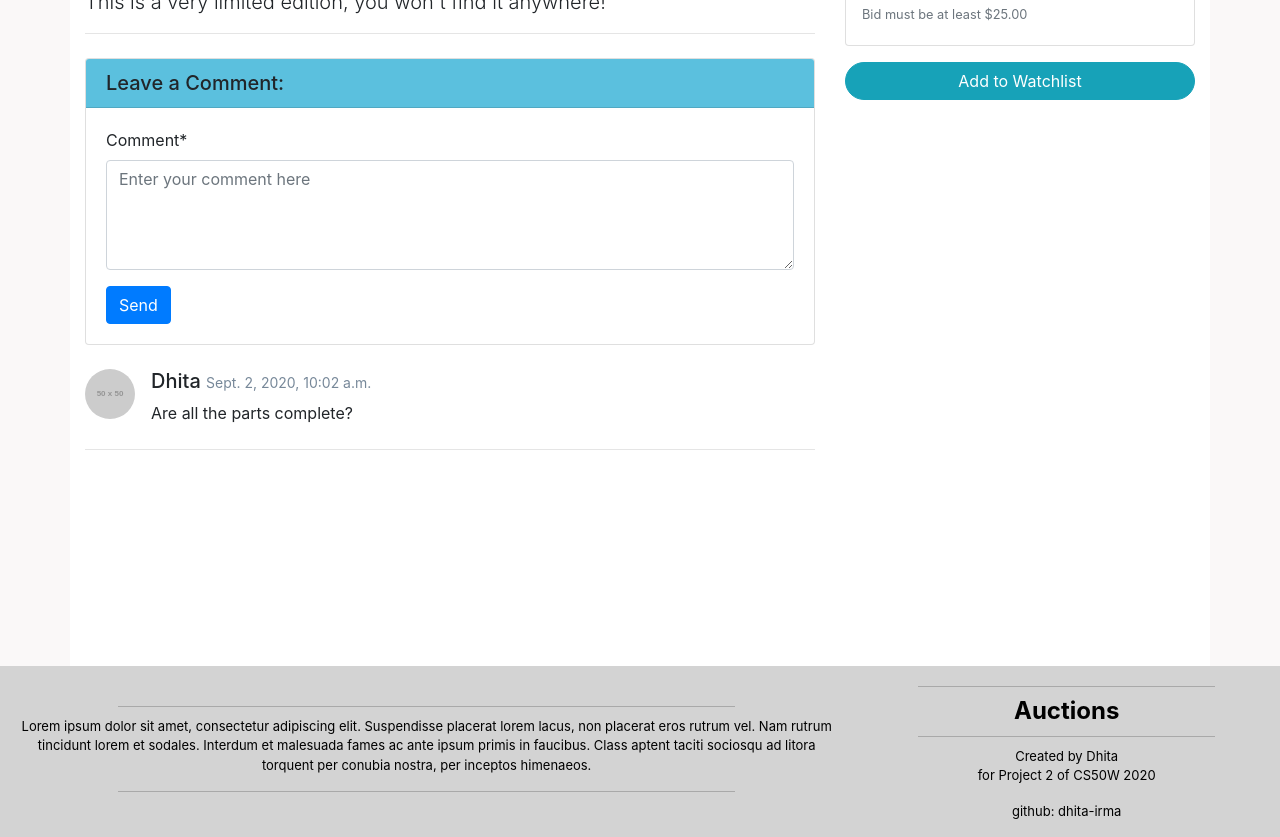
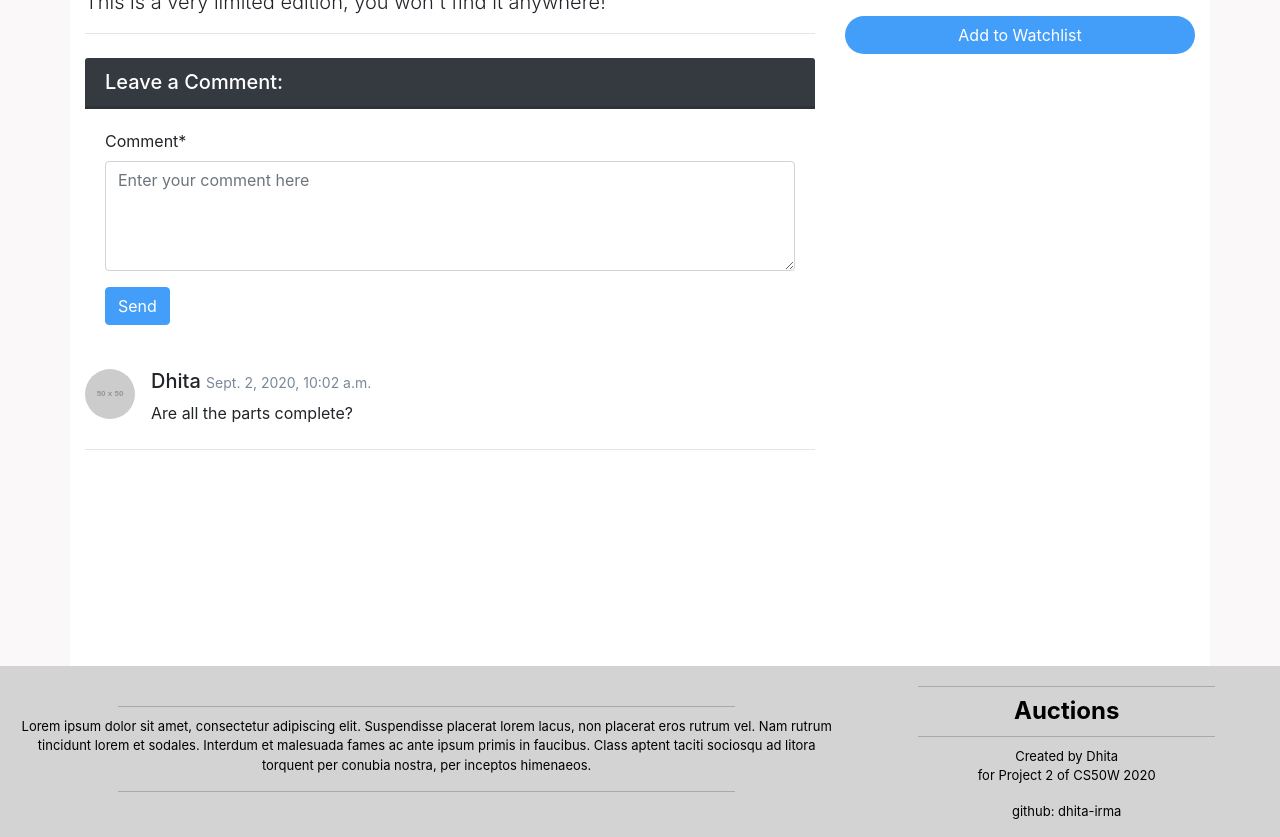
Before and after one commit to dhita-irma/cs50w-commerce, a Django app: page /listing/2/ in a window 1280 px wide. Shown: the part 587-1424 px from the top of the page. Run offline with Django 3.2, Linux system fonts and the light colour scheme; data comes from the database, SQL or seed files in the repository; both versions use the stored data as it was after the commit; grey boxes labelled with a size stand in for pictures from a placeholder-image service; some libraries are stand-ins or nearby versions.

Commit message:
Style buttons

```diff
--- a/auctions/forms.py
+++ b/auctions/forms.py
@@ -43,7 +43,7 @@ class CommentForm(forms.ModelForm):
             Div(
                 Field('body', placeholder='Enter your comment here', row="3"),
                 Submit('submit', 'Send', css_class='btn btn-primary float-left'),
-                css_class='form-group'
+                css_class='form-group comment-form'
             )
         )
         self.fields['body'].widget.attrs['rows'] = 4
@@ -64,9 +64,9 @@ class BidForm(forms.ModelForm):
         self.helper = FormHelper()
         self.helper.layout = Layout(
             Div(
-                Field('price', css_class='form-group mx-sm-3 mb-2'),
-                Submit('submit', 'Place Bid', css_class='btn btn-primary float-left mb-2'),
-                css_class='form-inline'
+            Field('price', css_class='mx-sm-3 mb-2'),
+            Submit('submit', 'Place Bid', css_class='mb-2'),
+            css_class="form-group bidform"
             )
         )
         self.helper.form_show_labels = False
--- a/auctions/static/auctions/styles.css
+++ b/auctions/static/auctions/styles.css
@@ -8,12 +8,16 @@
 /* Import font from Google Font  */
 
 :root {
-    --primary-color: #5bc0de;
+    /* --primary-color: #5bc0de; */
+    --primary-color: #343a40;
+    --secondary-color: #439efa;
+    --hover-color: #90c1f1;
 }
 
 /* Navigation Bar */
 .bg-custom {
     background-color: var(--primary-color);
+    border-bottom-width: 3px;
 }
 
 .navbar-nav {
@@ -45,8 +49,61 @@
     padding-bottom: 10px;
 }
 
-.btn-info {
-    border-radius: 25px;
+/* Buttons */
+.btn-outline-custom {
+    border-color: var(--secondary-color);
+    color: var(--secondary-color)
+  }
+
+.btn-outline-custom:hover {
+    background: var(--secondary-color);
+    color: white;
+  }
+
+.btn-custom {
+    background: var(--secondary-color);
+    color: white;
+    border-radius: 5px;
+}
+
+.btn-custom:hover {
+    background: var(--hover-color);
+    color: white;
+}
+
+.bidform .btn-primary {
+    border-color: var(--secondary-color);
+    color: var(--secondary-color);
+    background: white;
+}
+
+.bidform .btn-primary:hover {
+    background: var(--secondary-color);
+    color: white;
+}
+
+.bidform .btn-primary:active {
+    background: var(--secondary-color)!important;
+    color: white!important;
+}
+
+
+.comment-form .btn-primary {
+    background: var(--secondary-color);
+    border-color: var(--secondary-color);
+    color: white;
+}
+
+.comment-form .btn-primary:hover {
+    background: var(--hover-color);
+}
+
+.comment-form .btn-primary:active {
+    background: var(--secondary-color)!important;
+    color: white!important;
+}
+.btn-rounded {
+    border-radius: 20px;
 }
 
 /* Popular Categories */
@@ -105,6 +162,10 @@ body {
     object-fit: cover;
 }
 
+.card {
+    border: 0px;
+}
+
 .price {
     font-size: 20px;
     color: var(--primary-color);
@@ -133,12 +194,9 @@ body {
     margin-top: 80px;
 }
 
-.sidebar-box {
-    margin-left: 20px;
-    margin-top: 20px;
-    padding: 5px;
-    padding-top: 5px;
-    height: 5000px;
+.card-header {
+    color: white;
+    font-weight: 200px;
 }
 
 .section a {
@@ -151,10 +209,6 @@ body {
     margin-top: 30px;
     margin-left: 5px;
     margin-right: 20px;
-}
-
-.btn-secondary {
-    border-radius: 25px;
 }
 
 .price {
--- a/auctions/templates/auctions/index.html
+++ b/auctions/templates/auctions/index.html
@@ -64,7 +64,7 @@
 
     <div class="text-center">
         <a href="{% url 'active' %}">
-            <button class="btn btn-info show-btn" type="button">Show All</button>
+            <button class="btn btn-custom show-btn" type="button">Show All</button>
         </a>
     </div>
 
--- a/auctions/templates/auctions/listing_detail.html
+++ b/auctions/templates/auctions/listing_detail.html
@@ -78,9 +78,7 @@
 
                     <!-- Price & Bids -->
                     <div class="card">
-                        <div class="card-header bg-custom text-center">
-                            <b>Bid</b>
-                        </div>
+                        <h5 class="card-header bg-custom text-center">Bid</h5>
                         <ul class="list-group list-group-flush">
                             <li class="list-group-item">
                                 <h4>
@@ -94,16 +92,19 @@
                     <!-- Bid Form -->
                     {% if user != listing.seller %}
                         <div class="card mt-4">
-                            <div class="card-header bg-custom text-center">
-                                <b>Place Bid</b>
-                            </div>
+                            <h5 class="card-header bg-custom text-center">Place Bid</h5>
                             <div class="card-body px-0">
                                 {% if alert %}
                                     <div class="alert alert-primary" role="alert">
                                         {{ alert }}
                                     </div>
                                 {% endif %}
-                                <form action="{% url 'listing-bid' listing.id %}" method="POST">
+                                <!-- <form action="{% url 'listing-bid' listing.id %}" method="POST" class="form-inline">
+                                    {% csrf_token %}
+                                    <input type="number" class="form-control mb-2 mr-sm-2 ml-3" id="price">
+                                    <button class="btn btn-outline-danger mb-2">Place Bid</button>
+                                </form> -->
+                                <form action="{% url 'listing-bid' listing.id %}" method="POST" class="form-inline">
                                     {% csrf_token %}
                                     {% crispy bid-form %}
                                 </form>
@@ -126,11 +127,11 @@
                         {% if user != listing.seller %}
                             {% if not is_watchlist %}
                                 <a href="{% url 'watchlist-add' listing.id %}">
-                                    <button type="submit" class="btn btn-info btn-block">Add to Watchlist</button>
+                                    <button type="submit" class="btn btn-custom btn-block btn-rounded">Add to Watchlist</button>
                                 </a>
                             {% else %}
                                 <a href="{% url 'watchlist-remove' listing.id %}">
-                                    <button type="submit" class="btn btn-secondary btn-block">Remove from Watchlist</button>
+                                    <button type="submit" class="btn btn-secondary btn-block btn-rounded">Remove from Watchlist</button>
                                 </a>
                             {% endif %}
                         {% endif%}
--- a/auctions/templates/auctions/listing_list.html
+++ b/auctions/templates/auctions/listing_list.html
@@ -11,11 +11,12 @@
         <div class="row">
 
             <!-- Sidebar -->
-            <div class="sidebar col-3">
+            <div class="sidebar col-2">
                     {% include 'auctions/sidebar.html' %}
+            </div>
 
             <!-- Main -->
-            <div class="main col-9">
+            <div class="main col-10 px-5">
                 <h2 class="text-center mt-4">{{ title }}</h2>
                 <div class="active-listings">
                     <div class="row">
```
Also changed, not shown: auctions/templates/auctions/carousel.html (added, +44 -0 lines), auctions/templates/auctions/sidebar.html (+23 -22 lines), db.sqlite3.
